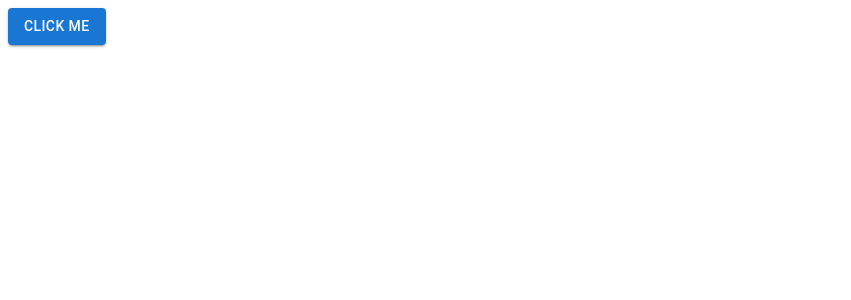
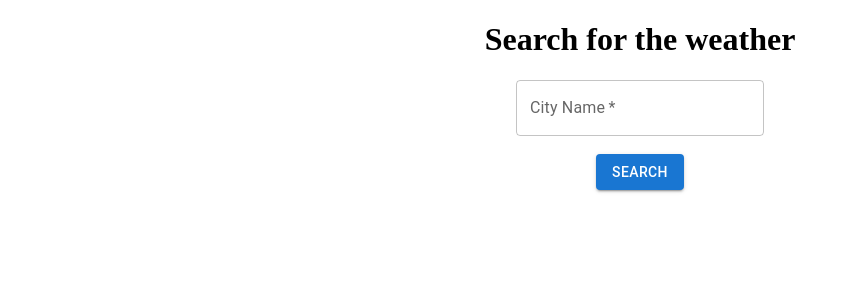
Before and after one commit to mrsk092/Weather-app, a React (Vite) app: page / in a window 1280 px wide. Shown: the top 300 px of the page, without its empty margins (0-851 px from the left). Built offline with nearby package versions, Linux system fonts and the light colour scheme.

Commit message:
added search box

```diff
--- a/src/App.jsx
+++ b/src/App.jsx
@@ -1,12 +1,14 @@
-import { useState } from 'react'
+
 import Button from '@mui/material/Button';
+import SearchBox from './SearchBox';
 
 
 function App() {
 
+
   return (
     <>
-      <Button variant='contained'>click me</Button>
+      <SearchBox></SearchBox>
     </>
   )
 }
--- /dev/null
+++ b/src/SearchBox.css
@@ -0,0 +1,3 @@
+.container{
+    text-align: center;
+}
--- /dev/null
+++ b/src/SearchBox.jsx
@@ -0,0 +1,26 @@
+import { useState } from 'react';
+import TextField from '@mui/material/TextField';
+import Button from '@mui/material/Button';
+import './SearchBox.css';
+
+
+export default function SearchBox(){
+
+    let [city,setCity] = useState("");
+
+    let handleInput = (evt) =>{
+        setCity(evt.target.value);
+    }
+
+    return (
+    <div className='container'>
+        <h1>Search for the weather</h1>
+           <form >
+           <TextField id="outlined-basic" label="City Name" variant="outlined" required onChange={handleInput} value={city}/>
+           <br></br><br></br>
+           <Button variant="contained" type='submit'>Search</Button>
+
+           </form>
+    </div>
+    )
+}
```
